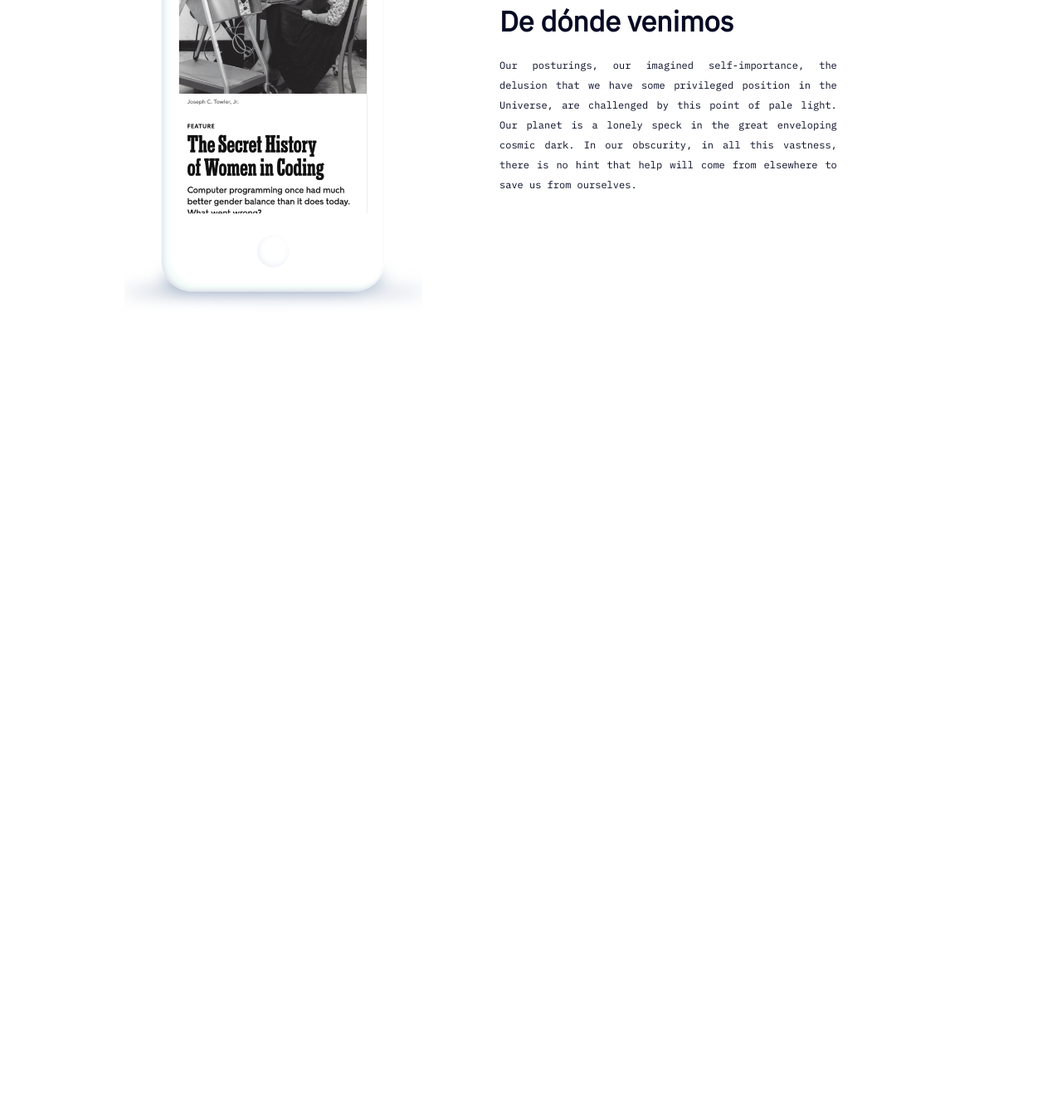
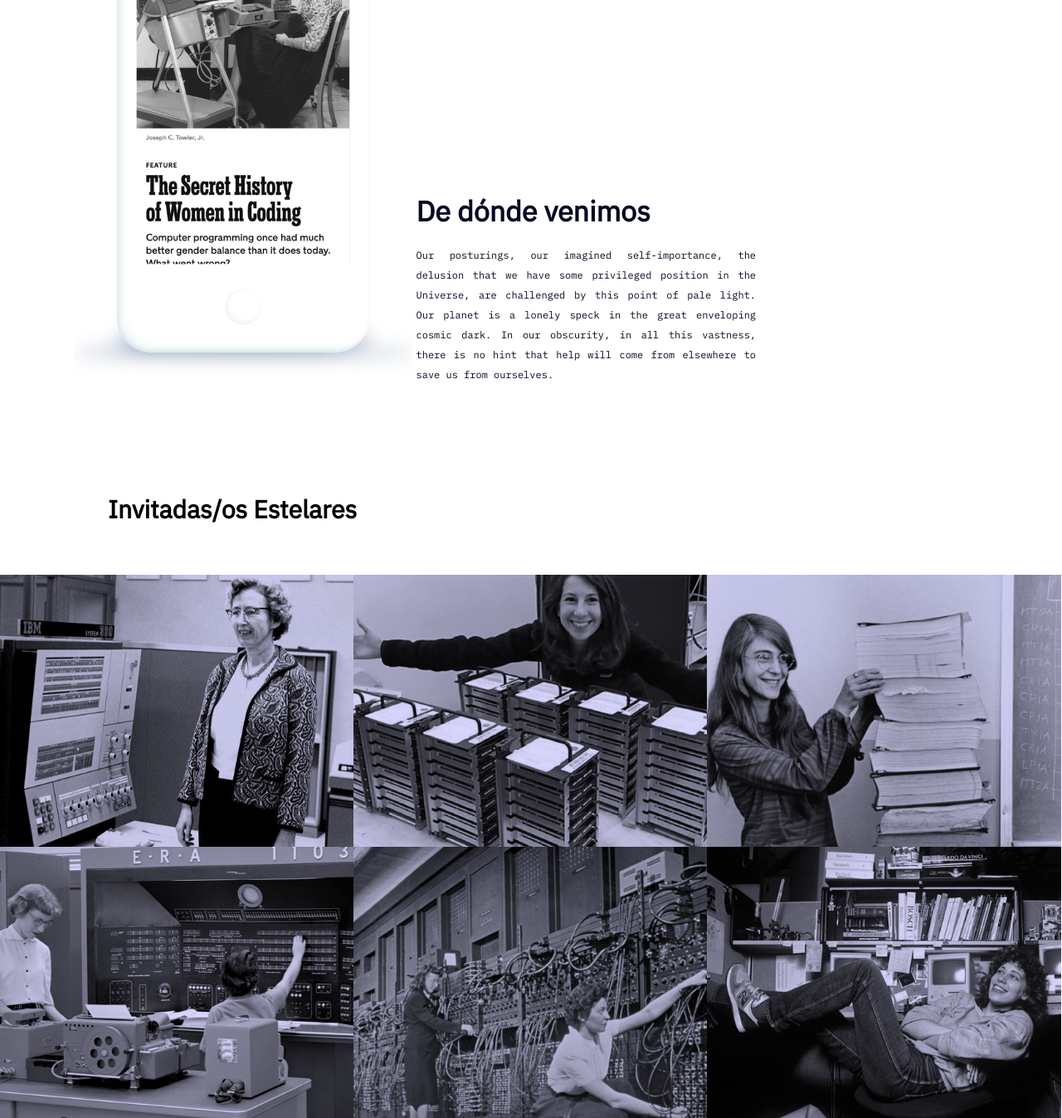
Before and after one commit to avanegasp/podcast, a plain HTML site: page index.html in a window 1280 px wide. Shown: the part 1684-3032 px from the top of the page at 83% size. Before the commit the page ends 2063 px from the top, so only its background shows below. Drawn offline with Linux system fonts and the light colour scheme.

Commit message:
Science section done

```diff
--- a/index.html
+++ b/index.html
@@ -73,6 +73,25 @@
             </div>
         </div>
     </section>
+
+    <section class="vivienda-destacadas">
+        <h2>Invitadas/os Estelares</h2>
+
+        <div class="fotos-casas">
+            <ul class="f-contenedor">
+                <li><img src="images/grace-hopper.png" alt="Grace-Hopper"></li>
+                <li><img src="images/Katie-Bouman.png" alt="Katie-Bouman"></li>
+                <li><img src="images/Margaret_Hamilton.png" alt="Margaret_Hamilton"></li>
+            </ul>
+            <ul class="f-contenedor">
+                <li><img src="images/An E.R.A.Univac 1103 computer in the 1950s.png" alt="Univac"></li>
+                <li><img src="images/Computer operators with an Eniac — the world’s first programmable general-purpose computer.png" alt="Computer-Operators"></li>
+                <li><img src="images/susan-kare.png" alt="susan-kare"></li>
+            </ul>
+        </div>
+
+    </section>
+
 </body>
 
 </html>
--- a/styles/style.css
+++ b/styles/style.css
@@ -182,30 +182,40 @@ display: none;
 
 /* Phone */
 
-.container-phone {
- margin: auto;
- right: 0;
- left: 150px;
- position: absolute;
+.phone-part{
+  overflow: hidden;
 }
 
-.divider-phone{
+.container-phone {
+  margin: auto;
+  right: 0;
+  left: 150px;
+  /* position: absolute; */
+}
+
+.phone{
+  position: relative;
+  left: 90px;
+}
+
+/* .divider-phone{
   overflow: hidden;
-}
+} */
+
 
 .phone img{
   width: 31.8%;
   display: inline-block;
   margin-top: -150px;
-  position: absolute;
+  /* position: relative; */
 }
 
 .phone-text{
   display: inline-block;
-  width: 36%;
+  width: 32%;
   text-align: justify;
-  margin-left: 40%;
-  margin-top: 5%;
+  /* margin-left: 40%;
+  margin-top: 5%; */
 }
 
 .phone-text h2{
@@ -224,6 +234,54 @@ display: none;
   line-height: 24px;
 }
 
+/* Photos scienses */
+
+.vivienda-destacadas{
+  overflow: hidden;
+  margin-top: 130px;
+}
+
+.vivienda-destacadas h2{
+  margin-left: 130px;
+  font-family: 'IBM Plex Sans', sans-serif;
+  font-size: 30px;
+}
+
+.fotos-casas{
+  padding-top: 60px;
+}
+
+/* .f-contenedor{
+  width: 100%;
+  list-style: none;
+  background: black;
+} */
+
+.f-contenedor li{
+  float: left;
+  width: 33.3%;
+  overflow: hidden;
+}
+
+/* .f-contenedor a{
+  display: block;
+  width: 100%;
+  position: relative;
+  height: 0;
+  padding: 56.2% 0 0 0;
+  overflow: hidden;
+  background-color: black;
+} */
+
+.f-contenedor img{
+  /* position: absolute; */
+  display: inline-block;
+  width: 100%;
+  top: 0;
+  bottom: 0;
+  margin: auto;
+  transform:scale(1.15);
+}
 
 @media (max-width: 768px) {
 
```
